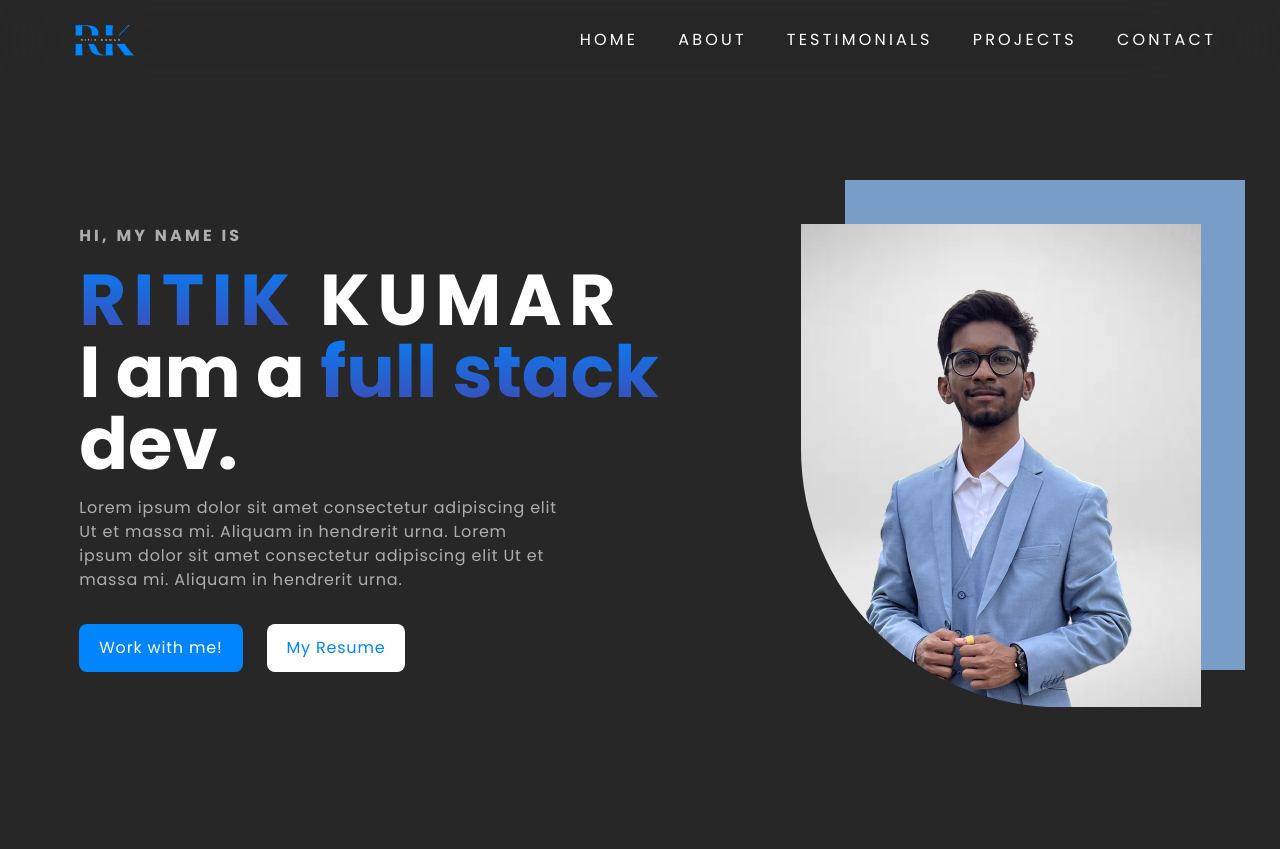
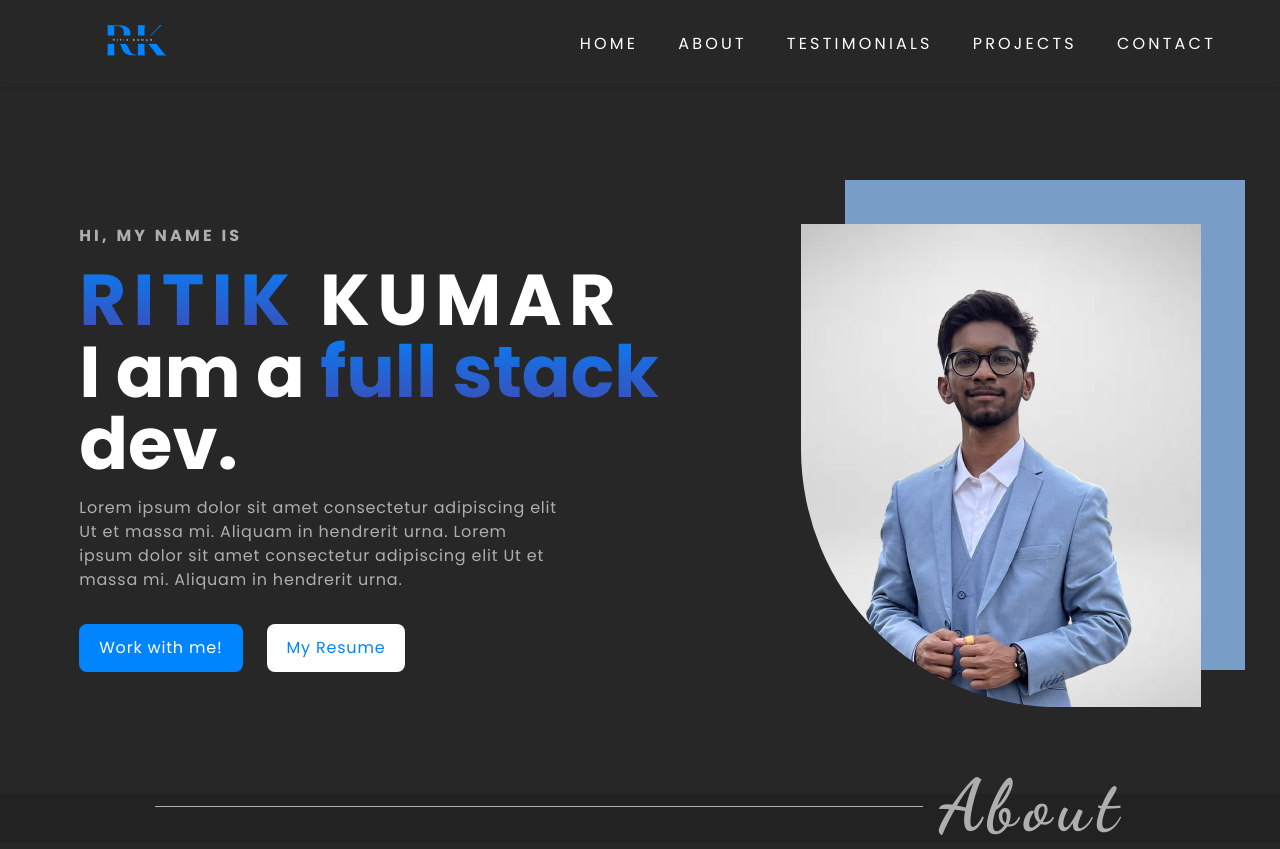
Before and after one commit to iamr-kumar/next-portfolio, a Next.js app: page / in a window 1280 px wide. Before the commit the page ends 800 px from the top, so only its background shows below. Built offline with nearby package versions, Linux system fonts and the light colour scheme.

Commit message:
modifications and add about heading

```diff
--- /dev/null
+++ b/components/About.tsx
@@ -0,0 +1,19 @@
+import React from "react";
+
+const About = () => {
+  return (
+    <div className="bg-[#1e1e1e80] relative h-12">
+      <div className="flex items-center justify-center absolute w-[100%] -top-1/2 mb-2">
+        <div className="bg-[#aeaeae] h-px w-[60%]"></div>
+        <h1 className="font-dancingScript ml-4 text-[#aeaeae]">About</h1>
+      </div>
+      <div className="flex px-48">
+        {/* <div>
+          <Image
+        </div> */}
+      </div>
+    </div>
+  );
+};
+
+export default About;
--- a/components/Button.tsx
+++ b/components/Button.tsx
@@ -20,7 +20,7 @@ const Button = (props: ButtonProps) => {
         target="_blank"
         className={`${
           type === ButtonType.PRIMARY ? "bg-[#0085FF] text-white" : "bg-white text-[#0085FF]"
-        } px-5 py-3 rounded-lg`}
+        } px-3 py-2 md:px-5 md:py-3 rounded-lg`}
       >
         {text}
       </a>
--- a/components/Home.tsx
+++ b/components/Home.tsx
@@ -5,7 +5,7 @@ import Image from "next/image";
 
 const HomeComponent = () => {
   return (
-    <div className="px-8 md:px-16 mt-44 lg:mt-56 flex flex-row justify-around">
+    <div className="px-8 md:px-16 mt-44 lg:mt-56 flex flex-row justify-around pb-20">
       <div className="flex flex-col items-center w-full lg:w-[60%] lg:w-content lg:items-start">
         <h3 className="uppercase text-[#aeaeae] tracking-widest">Hi, my name is </h3>
         <h1 className="uppercase mt-4 text-center lg:text-start">
--- a/components/Navbar.tsx
+++ b/components/Navbar.tsx
@@ -58,13 +58,15 @@ const Navbar = () => {
   }, [mobileOpen]);
 
   return (
-    <div className="w-full fixed top-0 left-0 z-[100] lg:backdrop-blur-3xl shadow lg:shadow-none">
+    <div className="w-full fixed top-0 left-0 z-[500] bg-[#272727] shadow">
       {mobileOpen && <MobileNav />}
       <div
         className={`flex justify-between items-center w-full px-4 md:px-16 lg:px-[100] transition-all ease-in-out duration-300`}
       >
         <div className="lg:hidden"></div>
-        <Image src={logo} height={80} width={80} />
+        <div className="md:ml-4 lg:ml-8">
+          <Image src={logo} height={80} width={80} />
+        </div>
         <ul className="hidden lg:flex">
           {menuItems.map((item, index) => (
             <Link href={item.link} key={index}>
--- a/pages/index.tsx
+++ b/pages/index.tsx
@@ -1,4 +1,5 @@
 import type { NextPage } from "next";
+import About from "../components/About";
 import HomeComponent from "../components/Home";
 import Navbar from "../components/Navbar";
 
@@ -7,6 +8,7 @@ const Home: NextPage = () => {
     <>
       <Navbar />
       <HomeComponent />
+      <About />
     </>
   );
 };
--- a/styles/globals.css
+++ b/styles/globals.css
@@ -1,4 +1,4 @@
-@import url("https://fonts.googleapis.com/css2?family=Poppins:wght@400;600;700&display=swap");
+@import url("https://fonts.googleapis.com/css2?family=Dancing+Script:wght@400;600;700&family=Poppins:wght@400;600;700&display=swap");
 @tailwind base;
 @tailwind components;
 @tailwind utilities;
--- a/tailwind.config.js
+++ b/tailwind.config.js
@@ -5,6 +5,7 @@ module.exports = {
     extend: {},
     fontFamily: {
       poppins: ["Poppins", "sans-serif"],
+      dancingScript: ["Dancing Script", "cursive"],
     },
     letterSpacing: {
       tight: "-0.025em",
```
